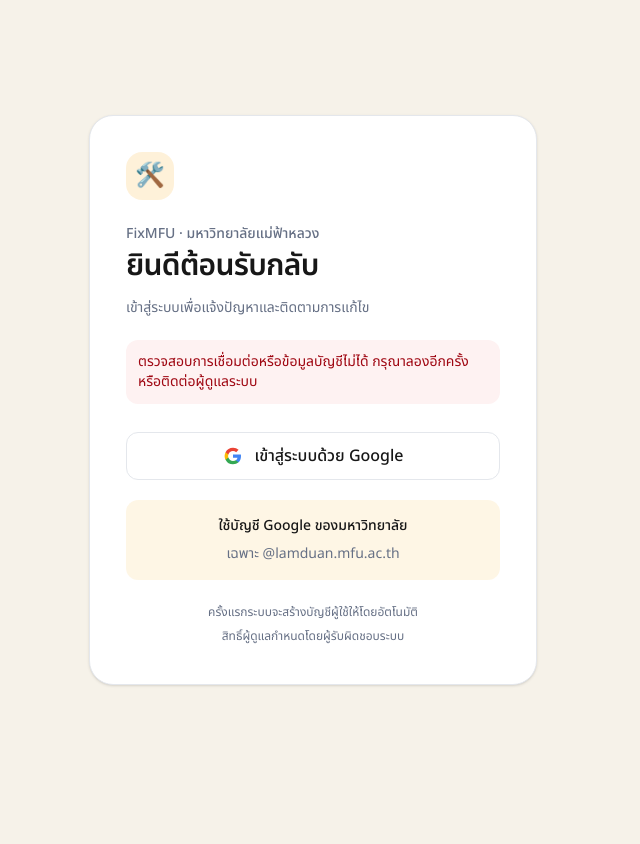
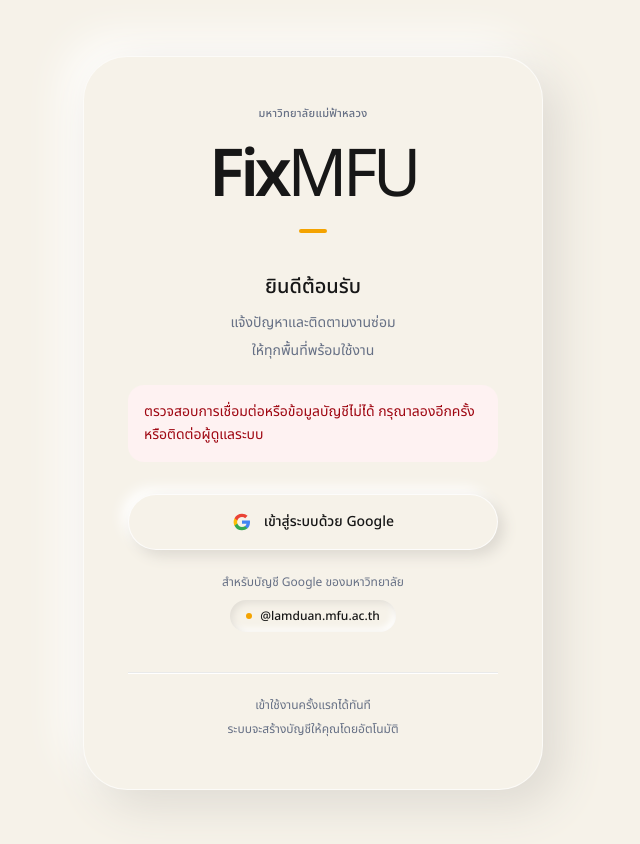
Before and after one commit to surachanon-Dev/FixMFU, a Next.js app: page /login in a window 1280 px wide. Shown: the whole page, without its empty margins (327-967 px from the left). Before the commit the page ends 800 px from the top, so only its background shows below. Built offline with nearby package versions, Linux system fonts and the light colour scheme; no server answers.

Commit message:
ทำหน้า UI login

```diff
--- a/src/app/(user)/user/layout.tsx
+++ b/src/app/(user)/user/layout.tsx
@@ -16,7 +16,7 @@
       <header className="sticky top-0 z-50 border-b border-line bg-surface text-ink shadow-sm">
         <div className="mx-auto flex max-w-6xl flex-wrap items-center justify-between gap-3 px-4 py-4 sm:px-6 lg:px-8">
           <div className="order-1"><Link href="/user" className="flex items-center gap-2 text-xl font-semibold tracking-tight">
-            <span aria-hidden="true">🛠️</span> FixMFU
+            FixMFU
           </Link><p className="mt-1 text-[10px] text-muted">พื้นที่สำหรับผู้ใช้งาน</p></div>
           <div className="order-3 w-full md:order-2 md:w-auto"><PortalNavigation portal="user" /></div>
           <div className="order-2 flex flex-wrap items-center justify-end gap-3 md:order-3"><UserNotificationToggle compact /><AuthSessionControls profile={profile} /></div>
--- a/src/app/login/page.tsx
+++ b/src/app/login/page.tsx
@@ -8,15 +8,26 @@
   const query = await searchParams;
   const message = query.error === "domain" ? "อนุญาตเฉพาะบัญชี Google มหาวิทยาลัย @lamduan.mfu.ac.th กรุณาเลือกบัญชีใหม่" : query.error === "profile" ? "ตรวจสอบข้อมูลบัญชีไม่ได้ กรุณาติดต่อผู้ดูแลระบบ" : query.error ? "เข้าสู่ระบบไม่สำเร็จหรือยกเลิกการเข้าสู่ระบบ กรุณาลองใหม่" : "";
   if (profile) redirect(homeForRole(profile.role));
-  return <main className="flex flex-1 items-center justify-center px-4 py-12">
-    <section className="w-full max-w-md rounded-3xl border border-line bg-surface p-6 shadow-sm sm:p-9">
-      <span className="inline-flex h-12 w-12 items-center justify-center rounded-2xl bg-primary/15 text-2xl" aria-hidden="true">🛠️</span>
-      <p className="mb-1 mt-6 text-sm font-medium text-muted">FixMFU · มหาวิทยาลัยแม่ฟ้าหลวง</p>
-      <h1 className="text-3xl font-semibold tracking-tight">ยินดีต้อนรับกลับ</h1>
-      <p className="mt-3 text-sm leading-6 text-muted">เข้าสู่ระบบเพื่อแจ้งปัญหาและติดตามการแก้ไข</p>
-      {error ? <p role="alert" className="mt-5 rounded-xl bg-red-50 p-3 text-sm text-red-800">ตรวจสอบการเชื่อมต่อหรือข้อมูลบัญชีไม่ได้ กรุณาลองอีกครั้งหรือติดต่อผู้ดูแลระบบ</p> : null}
-      {message ? <p role="alert" className="mt-5 rounded-xl bg-red-50 p-3 text-sm text-red-800">{message}</p> : null}
-      <LoginForm />
+  return <main className="flex min-h-svh flex-1 items-center justify-center bg-background px-5 py-10 sm:py-14">
+    <section aria-labelledby="login-brand" className="flex min-h-[570px] w-full max-w-[460px] flex-col justify-between gap-10 rounded-[2.75rem] border border-white/70 bg-background px-7 py-10 shadow-[16px_16px_45px_#dedad2,-16px_-16px_45px_#ffffff] sm:min-h-[620px] sm:px-11 sm:py-12">
+      <header className="text-center">
+        <p className="text-[11px] font-medium tracking-wide text-muted">มหาวิทยาลัยแม่ฟ้าหลวง</p>
+        <h1 id="login-brand" className="mt-5 text-[58px] font-semibold leading-none tracking-[-0.065em] text-ink sm:text-[66px]">Fix<span className="font-normal">MFU</span></h1>
+        <span aria-hidden="true" className="mx-auto mt-5 block h-1 w-7 rounded-full bg-primary" />
+      </header>
+      <div>
+        <div className="text-center">
+          <h2 className="text-xl font-medium text-ink">ยินดีต้อนรับ</h2>
+          <p className="mt-2 text-sm leading-7 text-muted">แจ้งปัญหาและติดตามงานซ่อม<br />ให้ทุกพื้นที่พร้อมใช้งาน</p>
+        </div>
+        {error ? <p role="alert" className="mt-5 rounded-2xl bg-red-50 p-4 text-sm leading-relaxed text-red-800">ตรวจสอบการเชื่อมต่อหรือข้อมูลบัญชีไม่ได้ กรุณาลองอีกครั้งหรือติดต่อผู้ดูแลระบบ</p> : null}
+        {message ? <p role="alert" className="mt-5 rounded-2xl bg-red-50 p-4 text-sm leading-relaxed text-red-800">{message}</p> : null}
+        <LoginForm />
+      </div>
+      <footer className="text-center">
+        <div aria-hidden="true" className="mb-5 h-px bg-line/70 shadow-[0_1px_0_#ffffff]" />
+        <p className="text-xs leading-6 text-muted">เข้าใช้งานครั้งแรกได้ทันที<br />ระบบจะสร้างบัญชีให้คุณโดยอัตโนมัติ</p>
+      </footer>
     </section>
   </main>;
 }
--- a/src/components/admin-shell.tsx
+++ b/src/components/admin-shell.tsx
@@ -24,7 +24,7 @@
     <header className="sticky top-0 z-40 border-b border-line bg-surface text-ink">
       <div className="mx-auto flex h-18 max-w-[1600px] items-center justify-between gap-3 px-4 sm:px-6 lg:px-8">
         <Link href="/admin/dashboard" className="flex items-center gap-2 text-xl font-semibold tracking-tight">
-          <span aria-hidden="true">🛠️</span> FixMFU
+          FixMFU
         </Link>
         <div className="flex items-center gap-3">
           {sessionControls}
--- a/src/components/login-form.tsx
+++ b/src/components/login-form.tsx
@@ -5,13 +5,15 @@
 
 export function LoginForm() {
   const [state, action, pending] = useActionState(loginWithGoogle, { error: "" });
-  return <form action={action} className="mt-7 space-y-5" aria-busy={pending}>
-    <button disabled={pending} type="submit" className="flex min-h-12 w-full items-center justify-center gap-3 rounded-xl border border-line bg-surface px-4 font-medium text-ink transition hover:bg-background focus-visible:outline-2 focus-visible:outline-offset-2 focus-visible:outline-primary disabled:opacity-60">
+  return <form action={action} className="mt-8 space-y-6" aria-busy={pending}>
+    <button disabled={pending} type="submit" className="flex min-h-14 w-full items-center justify-center gap-3 rounded-full border border-white/80 bg-background px-4 text-sm font-medium text-ink shadow-[6px_6px_14px_#ddd9d1,-6px_-6px_14px_#ffffff] transition-[box-shadow,background-color] hover:bg-white/40 focus-visible:outline-2 focus-visible:outline-offset-4 focus-visible:outline-primary active:shadow-[inset_3px_3px_7px_#ddd9d1,inset_-3px_-3px_7px_#ffffff] disabled:cursor-wait disabled:opacity-60 motion-reduce:transition-none">
       <svg aria-hidden="true" width="20" height="20" viewBox="0 0 24 24"><path fill="#4285F4" d="M21.6 12.23c0-.71-.06-1.39-.18-2.05H12v3.88h5.38a4.6 4.6 0 0 1-2 3.02v2.51h3.23c1.89-1.74 2.99-4.3 2.99-7.36Z"/><path fill="#34A853" d="M12 22c2.7 0 4.96-.9 6.61-2.41l-3.23-2.51c-.9.6-2.04.96-3.38.96-2.6 0-4.81-1.76-5.6-4.13H3.06v2.59A10 10 0 0 0 12 22Z"/><path fill="#FBBC05" d="M6.4 13.91a6 6 0 0 1 0-3.82V7.5H3.06a10 10 0 0 0 0 9l3.34-2.59Z"/><path fill="#EA4335" d="M12 5.96c1.47 0 2.79.51 3.82 1.51l2.87-2.87A9.6 9.6 0 0 0 12 2a10 10 0 0 0-8.94 5.5l3.34 2.59A5.98 5.98 0 0 1 12 5.96Z"/></svg>
       {pending ? "กำลังไปยัง Google…" : "เข้าสู่ระบบด้วย Google"}
     </button>
     {state.error ? <p role="alert" className="rounded-xl bg-red-50 px-4 py-3 text-sm text-red-800">{state.error}</p> : null}
-    <div className="rounded-xl bg-primary/10 px-4 py-3 text-center text-sm leading-7"><p className="font-medium">ใช้บัญชี Google ของมหาวิทยาลัย</p><p className="break-all text-muted">เฉพาะ @lamduan.mfu.ac.th</p></div>
-    <p className="text-center text-xs leading-6 text-muted">ครั้งแรกระบบจะสร้างบัญชีผู้ใช้ให้โดยอัตโนมัติ<br />สิทธิ์ผู้ดูแลกำหนดโดยผู้รับผิดชอบระบบ</p>
+    <div className="space-y-2.5 text-center">
+      <p className="text-xs text-muted">สำหรับบัญชี Google ของมหาวิทยาลัย</p>
+      <p className="inline-flex max-w-full items-center gap-2 rounded-full px-4 py-2 text-xs font-medium text-ink shadow-[inset_3px_3px_7px_#e2ded6,inset_-3px_-3px_7px_#ffffff]"><span aria-hidden="true" className="h-1.5 w-1.5 shrink-0 rounded-full bg-primary" /><span className="break-all">@lamduan.mfu.ac.th</span></p>
+    </div>
   </form>;
 }
```
Also changed, not shown: 1 other file (tests, documents, lock files or other folders).
